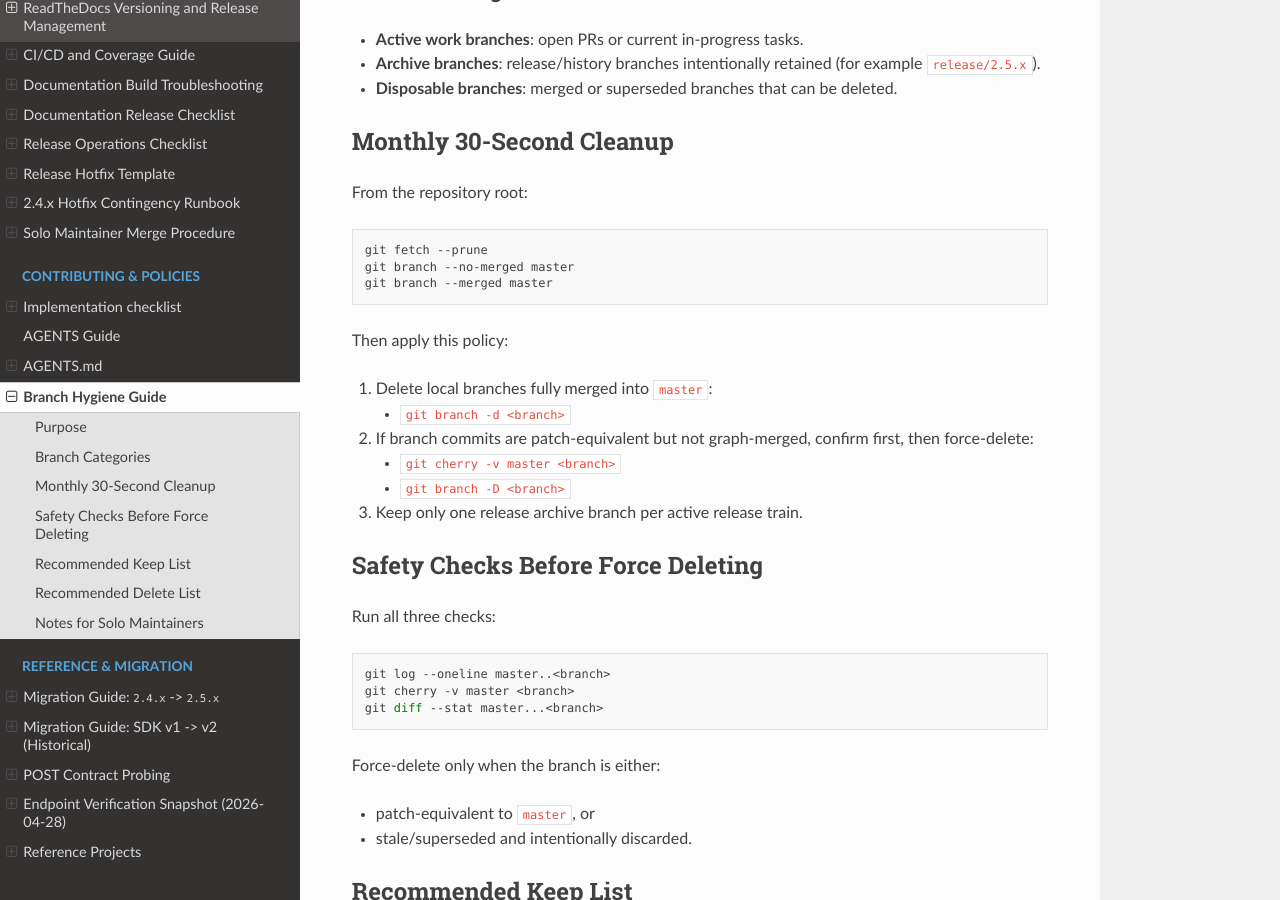
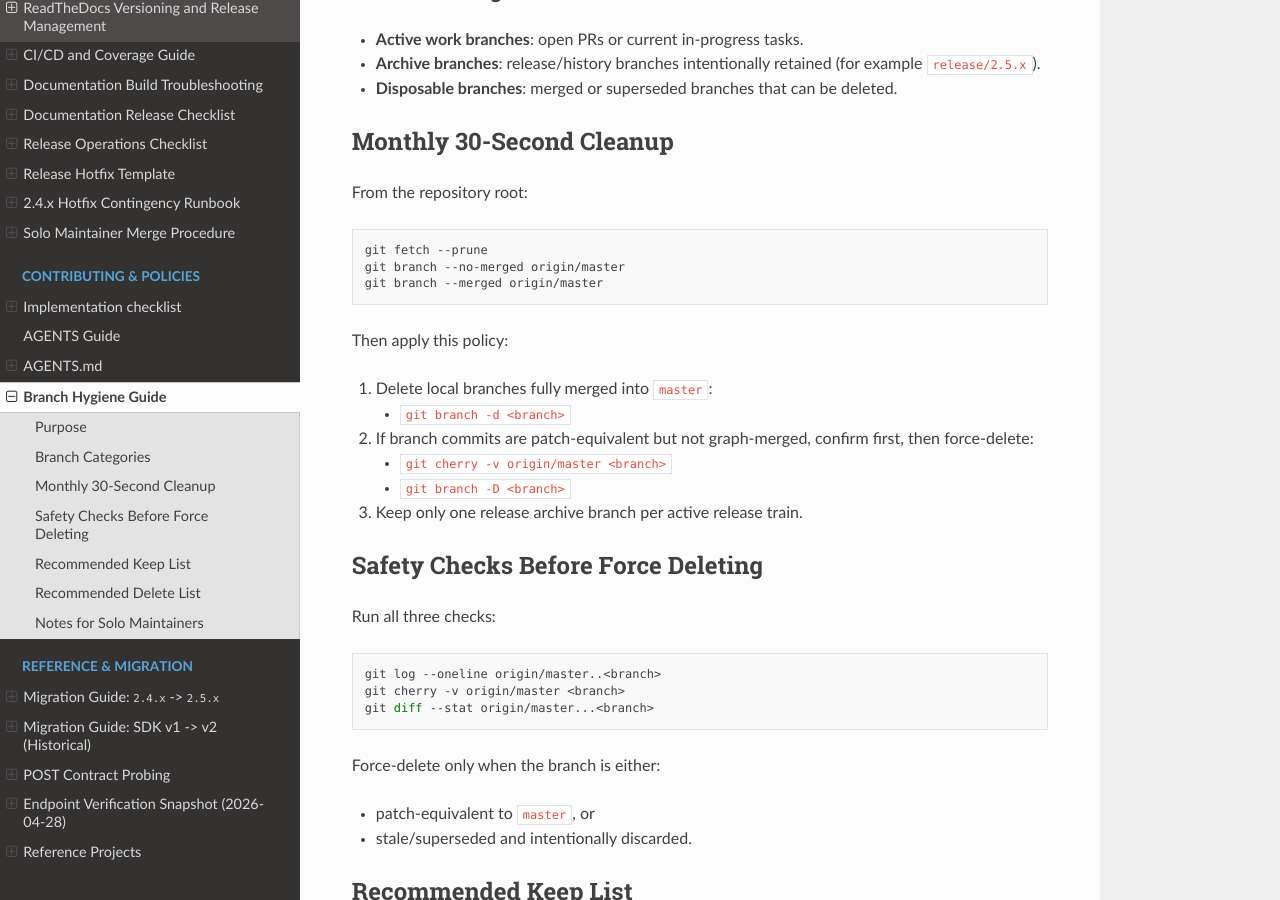
Before and after one commit to sshimek42/britecore_sdk, a Sphinx documentation site: the page built from docs/BRANCH_HYGIENE.md, in a window 1280 px wide and 900 px high, scrolled down 412 px. Built offline with Sphinx 7.4.7 and the Read the Docs theme 3.1.0, drawn with Linux system fonts in a browser that asks for light colours.

Commit message:
fix: address stale-branch workflow review feedback

````diff
--- a/docs/BRANCH_HYGIENE.md
+++ b/docs/BRANCH_HYGIENE.md
@@ -21,8 +21,8 @@ From the repository root:
 
 ```powershell
 git fetch --prune
-git branch --no-merged master
-git branch --merged master
+git branch --no-merged origin/master
+git branch --merged origin/master
 ```
 
 Then apply this policy:
@@ -30,7 +30,7 @@ Then apply this policy:
 1. Delete local branches fully merged into `master`:
    - `git branch -d <branch>`
 2. If branch commits are patch-equivalent but not graph-merged, confirm first, then force-delete:
-   - `git cherry -v master <branch>`
+   - `git cherry -v origin/master <branch>`
    - `git branch -D <branch>`
 3. Keep only one release archive branch per active release train.
 
@@ -39,9 +39,9 @@ Then apply this policy:
 Run all three checks:
 
 ```powershell
-git log --oneline master..<branch>
-git cherry -v master <branch>
-git diff --stat master...<branch>
+git log --oneline origin/master..<branch>
+git cherry -v origin/master <branch>
+git diff --stat origin/master...<branch>
 ```
 
 Force-delete only when the branch is either:
````
Also changed, not shown: 1 other file.
